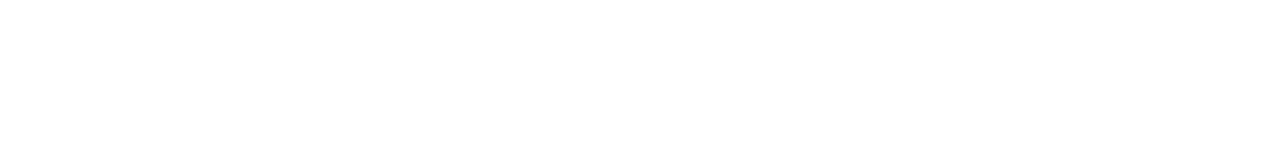
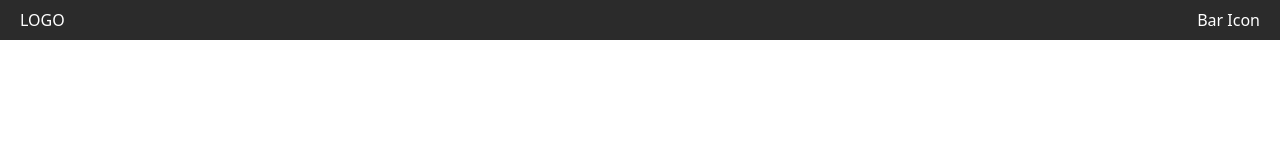
Before and after one commit to anish1711/real-estate-project, a website built with Vite: page index.html in a window 1280 px wide. Built offline with nearby package versions, Linux system fonts and the light colour scheme.

```diff
--- a/index.html
+++ b/index.html
@@ -4,10 +4,16 @@
     <meta charset="UTF-8" />
     <link rel="icon" type="image/svg+xml" href="/vite.svg" />
     <meta name="viewport" content="width=device-width, initial-scale=1.0" />
-    <title>Vite App</title>
+    <title>Real Estate Project</title>
+    <link rel="stylesheet" href="./main.css">
   </head>
   <body>
-    <div id="app"></div>
+    <nav class="bg-[#2B2B2B] text-white h-10 p-5 flex justify-between items-center">
+      <div>
+        LOGO
+      </div>
+      <div>Bar Icon</div>
+    </nav>
     <script type="module" src="/main.js"></script>
   </body>
 </html>
--- a/main.js
+++ b/main.js
@@ -1 +1 @@
-import './style.css'
+import './main.css'
```
